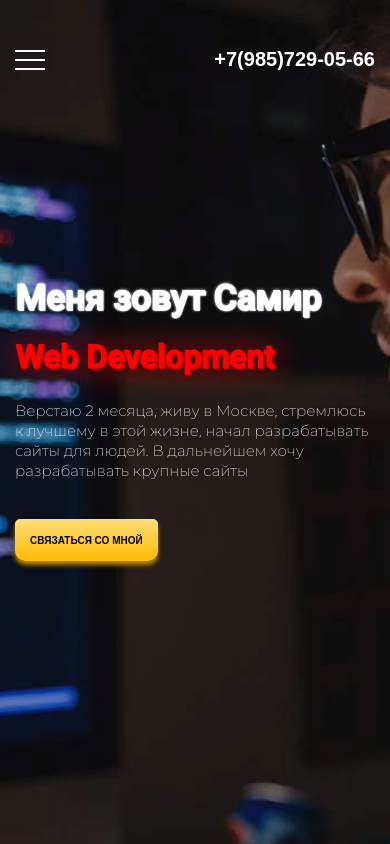
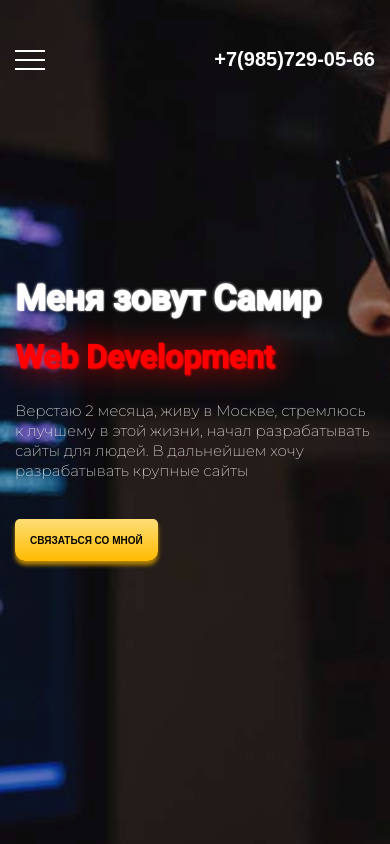
Before and after one commit to Samirka2004/Portfolio, a plain HTML site: page index.html in a window 390 px wide. Shown: the top 844 px of the page. Drawn offline with nearby package versions, Linux system fonts and the light colour scheme; files that its build step writes are made by us from their sources; a web font is replaced by a local one.

Commit message:
Portfolio

```diff
--- a/css/style.css
+++ b/css/style.css
@@ -40,14 +40,11 @@ line-height: 28px;
       position: relative;
       box-sizing: border-box;
       background-image: url("../images/bg__header.jpg");
-      background-repeat: no-repeat;
       background-position: center;
       background-size: cover;
       background-repeat: no-repeat;
-      background-size: cover;
       opacity: 1;
-      min-height: 900px;
-      background-attachment: fixed;
+      min-height: 1000px;
    }
    .header__burger {
       display: none;
@@ -134,15 +131,14 @@ line-height: 28px;
       color: #ffffff;
       opacity: 0;
       transform: translateY(0,10%);
-      transition: all 1s ease 0s;
    }
 
    .phone._active {
       opacity: 1;
       transform: translateY(0);
-      transition: all 1s ease 1s;
    }
    .phone:hover {
+      transition: .5s;
       color:#FFBB01;
    }
 
@@ -736,10 +732,10 @@ line-height: 28px;
       align-items: center;
       margin-top: 30px;
       width: 100%;
-      height: 55%;
+      height: 53%;
       top: -100%;
       z-index: 4;
-      background-color: rgba(0, 0, 0, 0.157);
+      background-color: rgba(0, 0, 0, 0.445);
       transition: all 0.3s ease 0s;
       left: 0;
    }
@@ -781,6 +777,9 @@ line-height: 28px;
 }
 
 @media (max-width:470px) {
+   .header {
+      height: 20vh;
+   }
    .header__title {
       font-size: 45px;
       line-height: 20px;
--- a/index.html
+++ b/index.html
@@ -56,7 +56,7 @@
         <h3 class='header__subtitle _anim-items'>Web Development</h3>
         <div class="header__main-text">
           <p class='header__text _anim-items'>Верстаю 2 месяца, живу в Москве, стремлюсь к лучшему в этой
-            жизне, начал разрабатывать сайты для людей. В дальнейшем хочу разрабатывать крупные сайты
+            жизни, начал разрабатывать сайты для людей. В дальнейшем хочу разрабатывать крупные сайты
 
           </p>
         </div>
```
